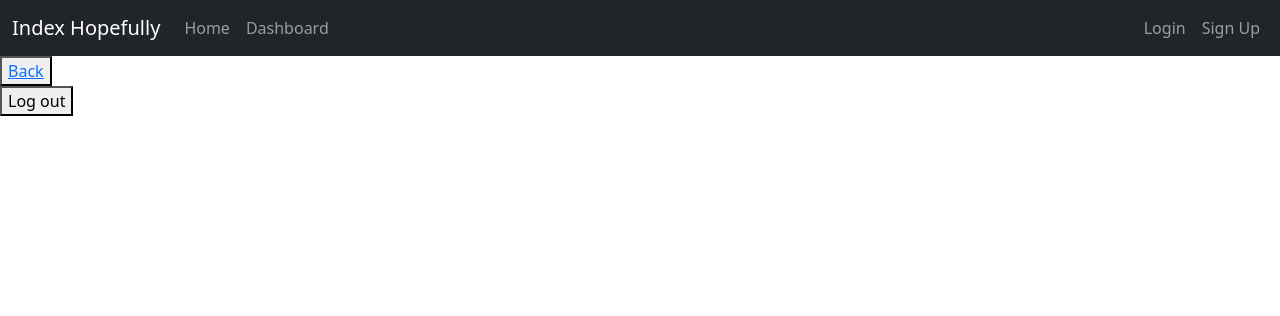
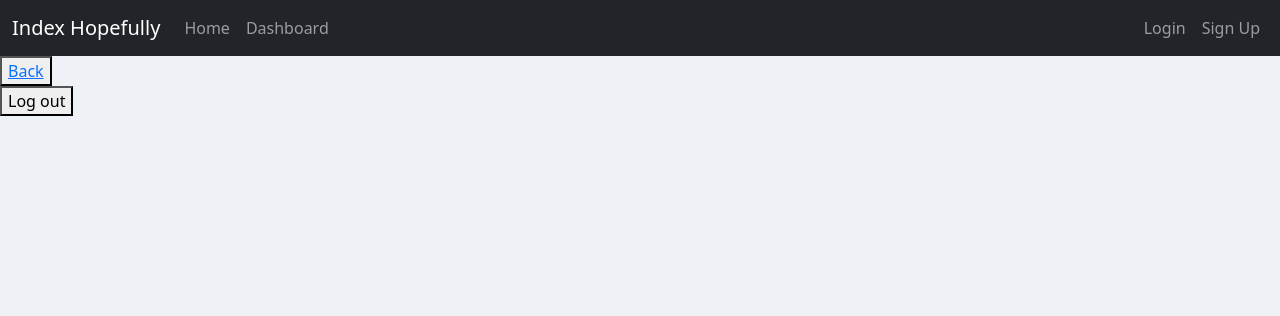
Before and after one commit to johnnyappleseed17/group2-IS-T-Group-Project, a Django app: page /base/ in a window 1280 px wide. Shown: the top 316 px of the page. Run offline with Django 5.2, Linux system fonts and the light colour scheme.

Commit message:
set up static folder and main.css

```diff
--- a/config/settings.py
+++ b/config/settings.py
@@ -118,6 +118,7 @@ USE_TZ = True
 # https://docs.djangoproject.com/en/6.1/howto/static-files/
 
 STATIC_URL = 'static/'
+STATICFILES_DIRS = [BASE_DIR / 'static']
 
 
 # Email
--- /dev/null
+++ b/static/css/main.css
@@ -0,0 +1,8 @@
+   body {
+       background-color: #eef2f7;
+   }
+
+   h1 {
+       color: #0d6efd;
+       padding: 20px;
+   }
--- a/templates/base.html
+++ b/templates/base.html
@@ -6,6 +6,7 @@
     <title>{% block title %}Base Hopefully{% endblock %}</title>
      <link href="https://cdn.jsdelivr.net/npm/bootstrap@5.3.0-alpha1/dist/css/bootstrap.min.css" rel="stylesheet"
           integrity="sha384-GLhlTQ8iRABdZLl6O3oVMWSktQOp6b7In1Zl3/Jr59b6EGGoI1aFkw7cmDA6j6gD" crossorigin="anonymous">
+    <link rel="stylesheet" href="{% static 'css/main.css' %}">
 </head>
  <body>
 <nav class="navbar navbar-expand-lg navbar-dark bg-dark">
```
